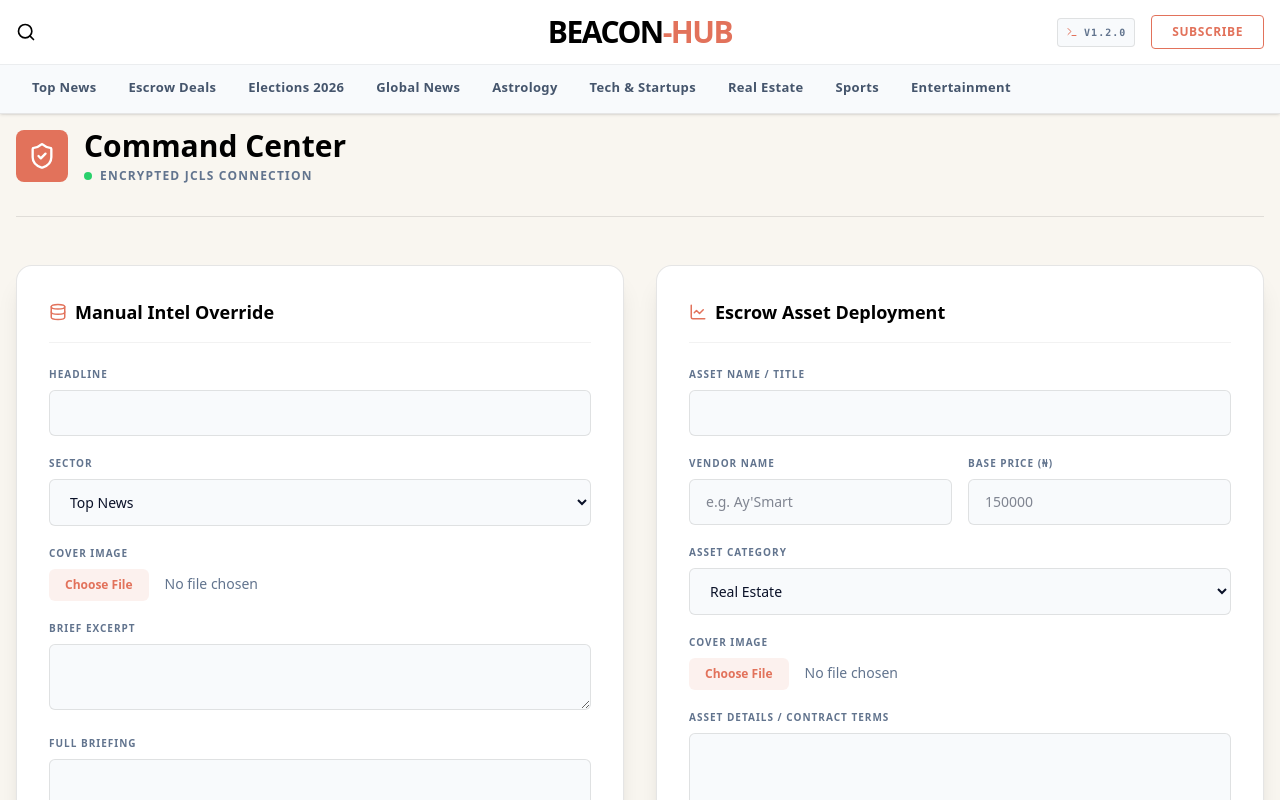
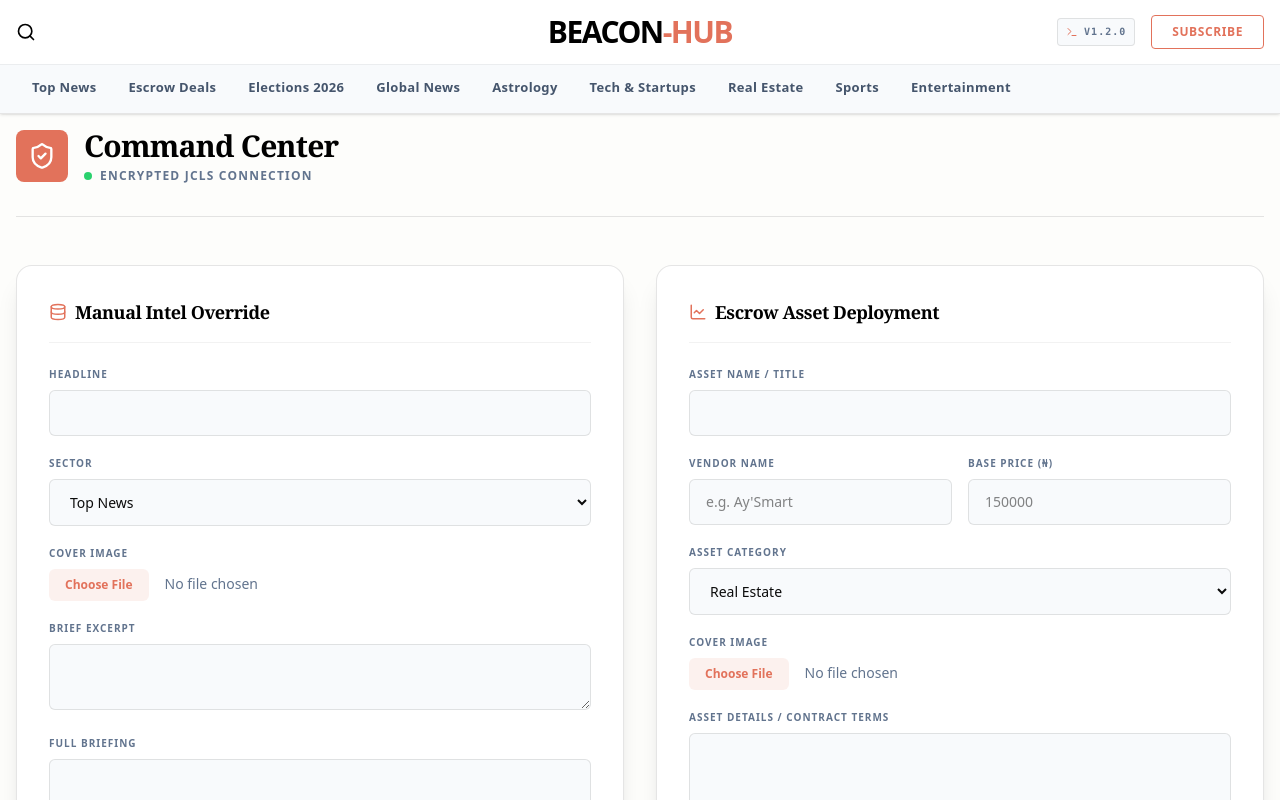
Before and after one commit to bolajareinvestmentltd-labs/beacon-hub, a Next.js app: page /admin in a window 1280 px wide. Shown: the top 800 px of the page. Built offline with nearby package versions, Linux system fonts and the light colour scheme; no server answers; a web font is replaced by a local one.

Commit message:
fix: resolved tailwind compilation error and stabilized native css variables for seamless light/dark theme execution

```diff
--- a/src/app/globals.css
+++ b/src/app/globals.css
@@ -1,33 +1,55 @@
 @import "tailwindcss";
 
-@theme {
-  --animate-spin-slow: spin 3s linear infinite;
+@layer base {
+  :root {
+    /* --- JCLS Alabaster (Light Mode - Default) --- */
+    --background: #FDFDFB;
+    --foreground: #0B0B0B;
+    --card: #FFFFFF;
+    --border: #E5E7EB;
 
-  /* Institutional Palette Definitions */
-  --color-background: var(--background);
-  --color-foreground: var(--foreground);
-  --color-card: var(--card);
-  --color-border: var(--border);
+    /* Brand Accent */
+    --accent: #C85A32;
+    --accent-foreground: #FFFFFF;
+
+    /* Subtle utility colors */
+    --muted: #F3F4F6;
+    --muted-foreground: #6B7280;
+  }
+
+  .dark {
+    /* --- JCLS Executive Charcoal (Dark Mode Override) --- */
+    --background: #0B0B0B;
+    --foreground: #FDFDFB;
+    --card: #101010;
+    --border: #1F2937;
+
+    /* Muted colors adapt for dark background */
+    --muted: #111827;
+    --muted-foreground: #9CA3AF;
+  }
 }
 
-/* // UPDATE START: Theme Variables */
-:root {
-  --background: #FAFAFA; /* Alabaster */
-  --foreground: #0A1128; /* Midnight Navy */
-  --card: #FFFFFF;
-  --border: #E2E8F0; /* slate-200 */
-}
+@layer base {
+  * {
+    /* FIX: Using native CSS instead of Tailwind @apply */
+    border-color: var(--border);
+  }
+  body {
+    /* FIX: Using native CSS instead of Tailwind @apply */
+    background-color: var(--background);
+    color: var(--foreground);
+    font-feature-settings: "rlig" 1, "calt" 1;
+    -webkit-font-smoothing: antialiased;
+  }
 
-.dark {
-  --background: #050810; /* Deep Midnight */
-  --foreground: #F8FAFC; /* slate-50 */
-  --card: #0B1120;       /* Surface Navy */
-  --border: #1E293B;     /* slate-800 */
-}
-/* // UPDATE END */
+  /* Apply font-serif to global headings for editorial maturity */
+  h1, h2, h3, h4 {
+    @apply font-serif tracking-tight font-medium;
+  }
 
-@layer base {
-  body {
-    @apply bg-background text-foreground transition-colors duration-300;
+  /* Apply monospace to utility text / data points */
+  .font-mono {
+    @apply text-xs tracking-widest uppercase;
   }
 }
--- a/src/app/layout.tsx
+++ b/src/app/layout.tsx
@@ -1,9 +1,9 @@
 import type { Metadata } from "next";
 import { Inter, Playfair_Display } from "next/font/google";
 import "./globals.css";
+import { ThemeProvider } from "@/components/ThemeProvider";
 import Navbar from "@/components/Navbar";
 import MobileDock from "@/components/MobileDock";
-import { ThemeProvider } from "@/components/ThemeProvider";
 
 const inter = Inter({ subsets: ["latin"], variable: "--font-inter" });
 const playfair = Playfair_Display({ subsets: ["latin"], variable: "--font-playfair" });
@@ -11,7 +11,7 @@ const playfair = Playfair_Display({ subsets: ["latin"], variable: "--font-playfa
 export const metadata: Metadata = {
   title: "Beacon-Hub | Global Intelligence",
   description: "Your premium source for global news, tech startups, astrology, and verified escrow deals.",
-  metadataBase: new URL("https://beacon-hub.vercel.app"), // IMPORTANT: Change to your actual Vercel domain
+  metadataBase: new URL("https://beacon-hub.vercel.app"),
   openGraph: {
     title: "Beacon-Hub | Global Intelligence",
     description: "Your premium source for global news and verified deals.",
@@ -35,6 +35,7 @@ export const metadata: Metadata = {
     images: ["/opengraph-image.jpg"],
   },
 };
+
 export default function RootLayout({
   children,
 }: Readonly<{
@@ -42,7 +43,7 @@ export default function RootLayout({
 }>) {
   return (
     <html lang="en" suppressHydrationWarning>
-      <body className={`${inter.variable} ${playfair.variable} font-sans bg-[#F9F6F0] dark:bg-black text-[#0A1128] dark:text-[#F9F6F0] transition-colors duration-300 pb-20 md:pb-0`}>
+      <body className={`${inter.variable} ${playfair.variable} antialiased font-sans selection:bg-[#C85A32] selection:text-white pb-20 md:pb-0`}>
         <ThemeProvider attribute="class" defaultTheme="system" enableSystem>
           <Navbar />
           <main className="min-h-screen pt-20">
--- a/src/components/ThemeProvider.tsx
+++ b/src/components/ThemeProvider.tsx
@@ -1,8 +1,9 @@
-"use client"
+"use client";
 
-import * as React from "react"
-import { ThemeProvider as NextThemesProvider } from "next-themes"
+import * as React from "react";
+import { ThemeProvider as NextThemesProvider } from "next-themes";
+import { type ThemeProviderProps } from "next-themes";
 
-export function ThemeProvider({ children, ...props }: React.ComponentProps<typeof NextThemesProvider>) {
-  return <NextThemesProvider {...props}>{children}</NextThemesProvider>
+export function ThemeProvider({ children, ...props }: ThemeProviderProps) {
+  return <NextThemesProvider {...props}>{children}</NextThemesProvider>;
 }
--- /dev/null
+++ b/src/components/ThemeSwitcher.tsx
@@ -0,0 +1,43 @@
+"use client";
+
+import * as React from "react";
+import { useTheme } from "next-themes";
+
+export function ThemeSwitcher() {
+  const { setTheme, theme } = useTheme();
+  const [mounted, setMounted] = React.useState(false);
+
+  // Prevention against hydration mismatch (crucial for Next.js)
+  React.useEffect(() => {
+    setMounted(true);
+  }, []);
+
+  if (!mounted) {
+    return <div className="w-8 h-8 rounded-sm bg-muted animate-pulse" />;
+  }
+
+  return (
+    <button
+      onClick={() => setTheme(theme === "light" ? "dark" : "light")}
+      className="inline-flex items-center justify-center h-9 w-9 border border-border bg-card rounded-sm hover:border-[#C85A32] transition-colors group"
+      aria-label="Toggle Theme"
+    >
+      {/* Sun Icon (Visible in Dark Mode) */}
+      <svg
+        className="h-[1.1rem] w-[1.1rem] rotate-0 scale-100 transition-all dark:-rotate-90 dark:scale-0 text-slate-500 group-hover:text-[#C85A32]"
+        viewBox="0 0 24 24" fill="none" stroke="currentColor" strokeWidth="2" strokeLinecap="round" strokeLinejoin="round"
+      >
+        <circle cx="12" cy="12" r="5" />
+        <path d="M12 1v2M12 21v2M4.22 4.22l1.42 1.42M18.36 18.36l1.42 1.42M1 12h2M21 12h2M4.22 19.78l1.42-1.42M18.36 5.64l1.42-1.42" />
+      </svg>
+
+      {/* Moon Icon (Visible in Light Mode - Default) */}
+      <svg
+        className="absolute h-[1.1rem] w-[1.1rem] rotate-90 scale-0 transition-all dark:rotate-0 dark:scale-100 text-slate-400 group-hover:text-[#C85A32]"
+        viewBox="0 0 24 24" fill="none" stroke="currentColor" strokeWidth="2" strokeLinecap="round" strokeLinejoin="round"
+      >
+        <path d="M12 3a6 6 0 0 0 9 9 9 9 0 1 1-9-9Z" />
+      </svg>
+    </button>
+  );
+}
```
Also changed, not shown: 1 other file (tests, documents, lock files or other folders).
